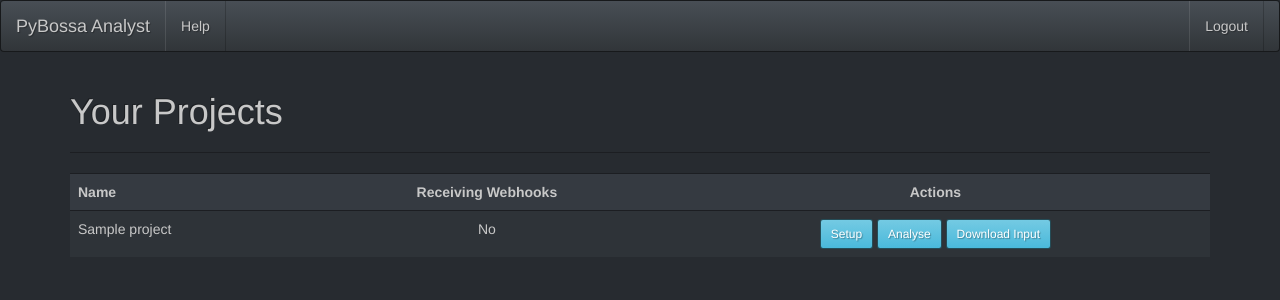
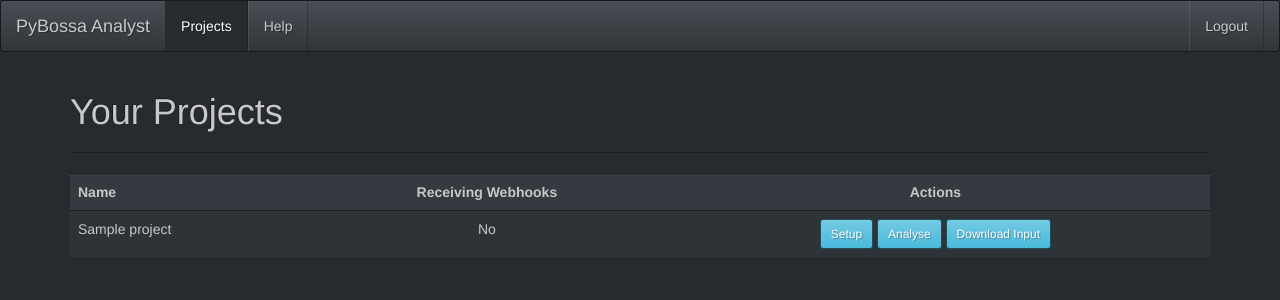
Before and after one commit to LibCrowds/libcrowds-analyst, a Flask app: template pybossa_analyst/templates/index.html in a window 1280 px wide. Shown: the top 300 px of the page. Run offline with Flask 2, Linux system fonts and the light colour scheme; the template is opened without the code that fills it: most values are stand-ins (such as "Sample title", 1, 10 or a date in 2020); some libraries are stand-ins or nearby versions.

Commit message:
Update navbar

```diff
--- a/pybossa_analyst/templates/_navbar.html
+++ b/pybossa_analyst/templates/_navbar.html
@@ -11,7 +11,12 @@
         </div>
         <div class="collapse navbar-collapse" id="main-navbar-collapse">
             <ul class="nav navbar-nav">
-                <li {% if active_page == "help" %}class="active"{% endif %}><a href="#">Help</a></li>
+                <li {% if active_page == "projects" %}class="active"{% endif %}>
+                    <a href="{{ url_for('analysis.index') }}">Projects</a>
+                </li>
+                <li {% if active_page == "help" %}class="active"{% endif %}>
+                    <a href="#">Help</a>
+                </li>
             </ul>
             <ul class="nav navbar-nav navbar-right">
                 <li><a href="{{ url_for('home.logout') }}">Logout</a></li>
```
